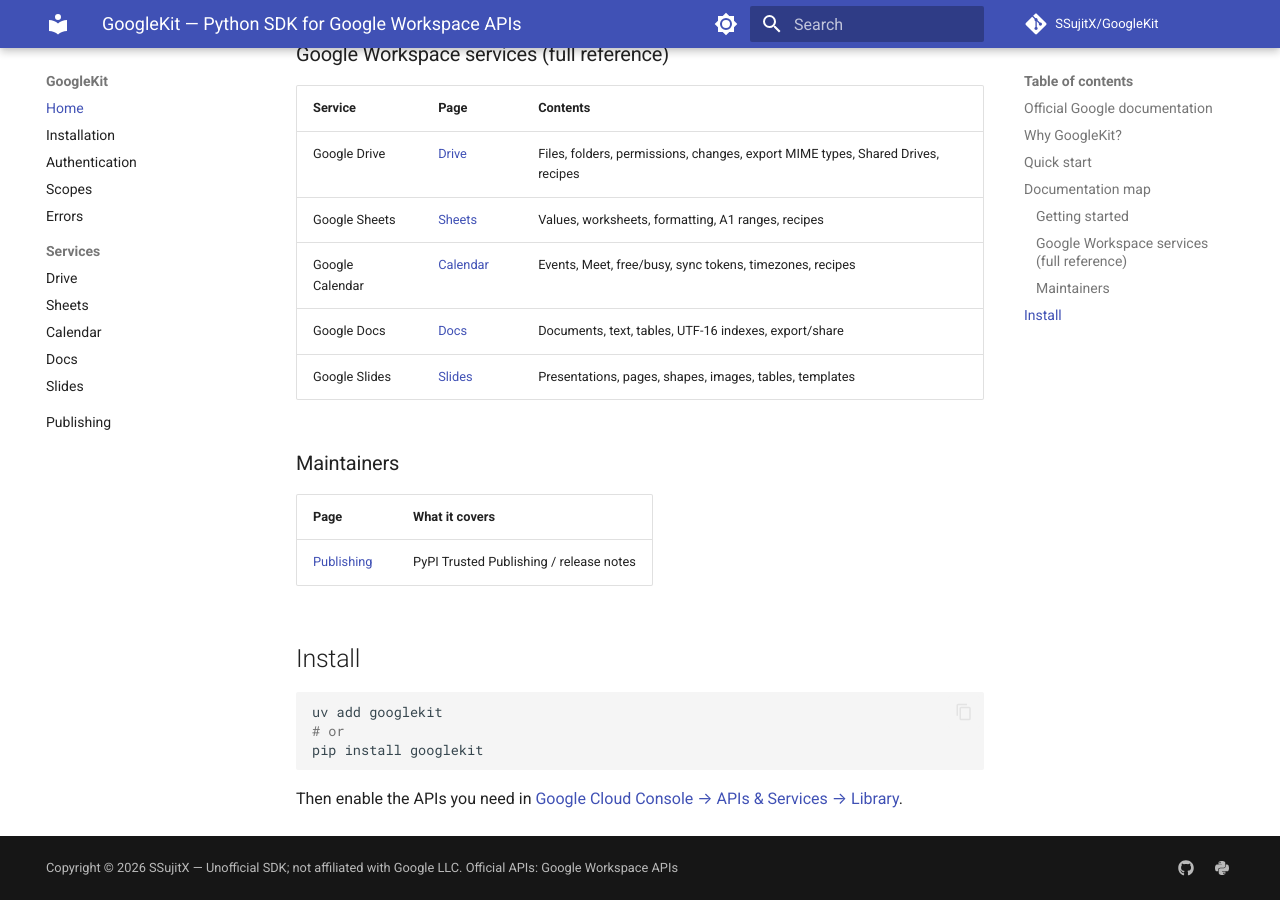
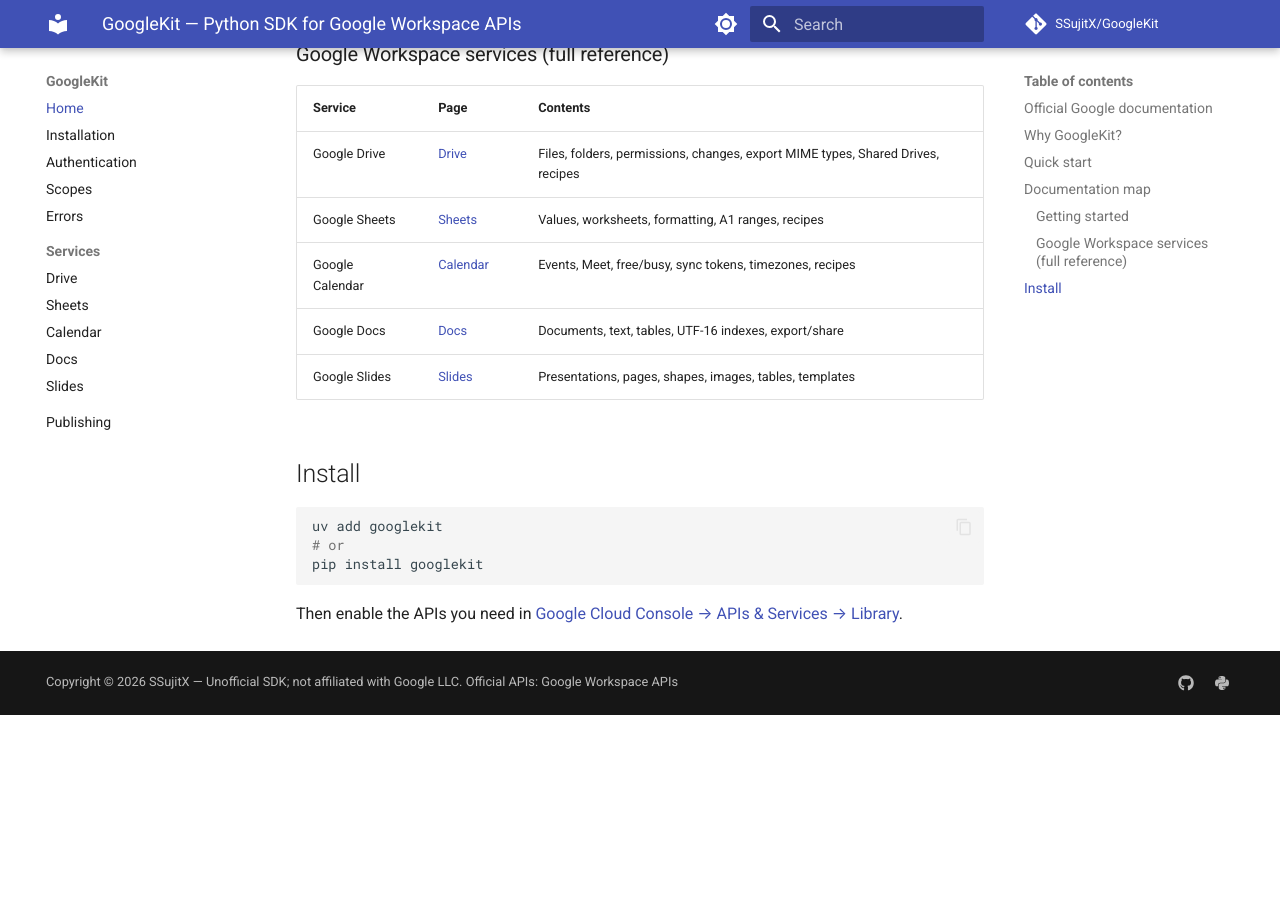
Before and after one commit to SSujitX/GoogleKit, an MkDocs documentation site: the page built from docs/index.md, in a window 1280 px wide and 900 px high, scrolled down 1768 px. Built offline with MkDocs 1.6.1 and Material for MkDocs 9.7.7, drawn with Linux system fonts in a browser that asks for light colours; comment, search, counter and statistics services are not loaded; after the commit the page ends 2483 px from its top, so only the background shows below that.

Commit message:
docs: Remove outdated maintainers section from index.md to streamline documentation and focus on relevant content

````diff
--- a/docs/index.md
+++ b/docs/index.md
@@ -69,12 +69,6 @@
 | Google Docs | [Docs](docs.md) | Documents, text, tables, UTF-16 indexes, export/share |
 | Google Slides | [Slides](slides.md) | Presentations, pages, shapes, images, tables, templates |
 
-### Maintainers
-
-| Page | What it covers |
-| ---- | -------------- |
-| [Publishing](publishing.md) | PyPI Trusted Publishing / release notes |
-
 ## Install
 
 ```bash
````
